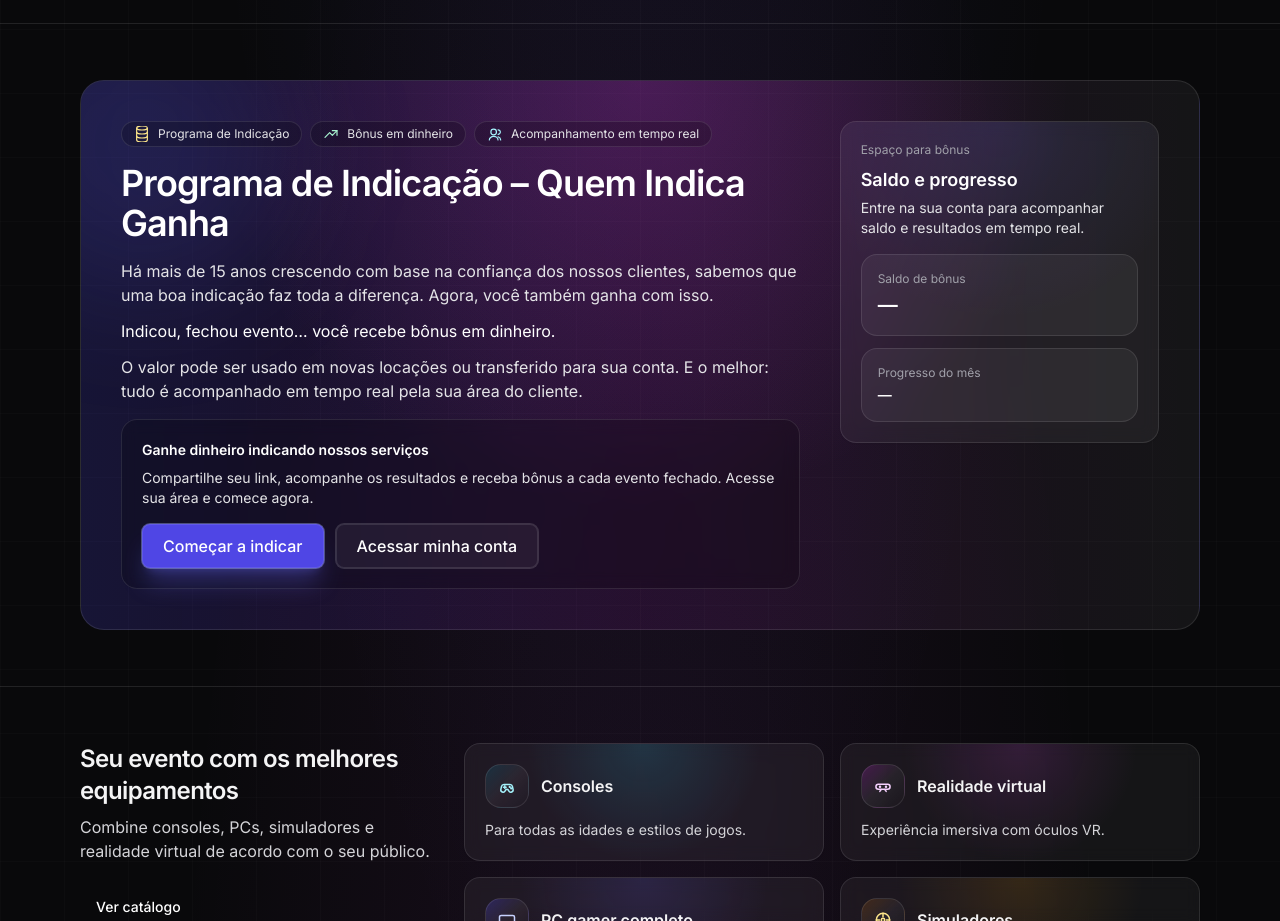
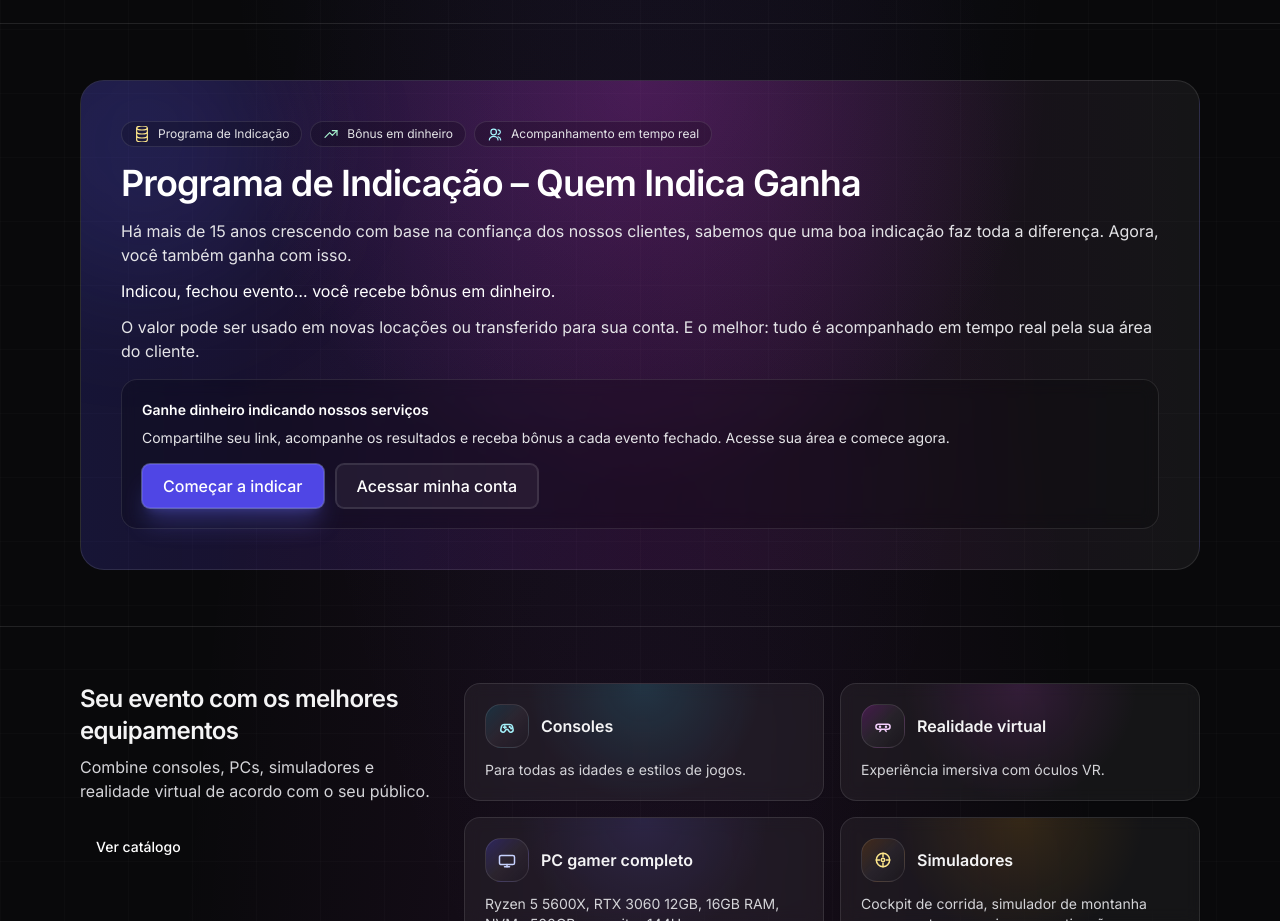
Before and after one commit to andersjc11/VRGH, a Next.js app: page / in a window 1280 px wide. Shown: the part 1580-2501 px from the top of the page. Built offline with nearby package versions, Linux system fonts and the light colour scheme; no server answers; the database is empty.

Commit message:
Remove bonus progress card from home

```diff
--- a/src/app/page.tsx
+++ b/src/app/page.tsx
@@ -687,8 +687,8 @@ export default async function HomePage({
             <div aria-hidden="true" className="absolute -left-20 -top-20 h-72 w-72 rounded-full bg-brand-500/15 blur-3xl" />
             <div aria-hidden="true" className="absolute -bottom-24 -right-24 h-80 w-80 rounded-full bg-fuchsia-500/12 blur-3xl" />
 
-            <div className="relative grid gap-10 lg:grid-cols-3 lg:items-start">
-              <div className="space-y-4 lg:col-span-2">
+            <div className="relative grid gap-10">
+              <div className="space-y-4">
                 <div className="flex flex-wrap items-center gap-2">
                   <span className="inline-flex items-center gap-2 rounded-full border border-white/10 bg-black/20 px-3 py-1 text-xs text-zinc-200">
                     <IconCoins className="h-4 w-4 text-amber-200" />
@@ -738,30 +738,6 @@ export default async function HomePage({
                 </div>
               </div>
 
-              <div className="grid gap-4">
-                <Card className="relative overflow-hidden border-white/10 bg-black/20">
-                  <div aria-hidden="true" className="absolute inset-0 bg-[radial-gradient(circle_at_top,rgba(99,102,241,0.16),transparent_55%)] opacity-80" />
-                  <div className="relative">
-                    <p className="text-xs text-zinc-400">Espaço para bônus</p>
-                    <p className="mt-2 text-lg font-semibold text-white">Saldo e progresso</p>
-                    <p className="mt-1 text-sm text-zinc-200">
-                      {user
-                        ? "Em breve: visualize saldo, eventos indicados e pagamentos."
-                        : "Entre na sua conta para acompanhar saldo e resultados em tempo real."}
-                    </p>
-                    <div className="mt-4 grid gap-3">
-                      <div className="rounded-2xl border border-white/10 bg-white/5 p-4">
-                        <p className="text-xs text-zinc-400">Saldo de bônus</p>
-                        <p className="mt-1 text-xl font-semibold text-white">—</p>
-                      </div>
-                      <div className="rounded-2xl border border-white/10 bg-white/5 p-4">
-                        <p className="text-xs text-zinc-400">Progresso do mês</p>
-                        <p className="mt-1 text-sm font-semibold text-white">—</p>
-                      </div>
-                    </div>
-                  </div>
-                </Card>
-              </div>
             </div>
           </div>
         </div>
```
